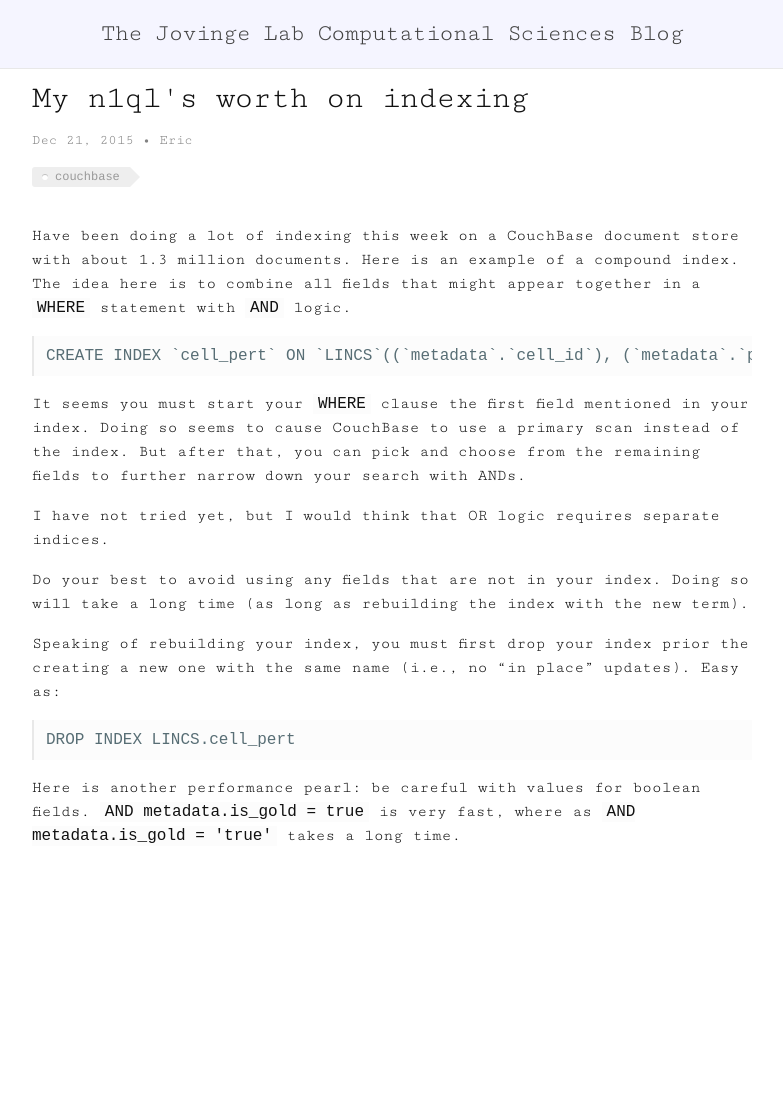
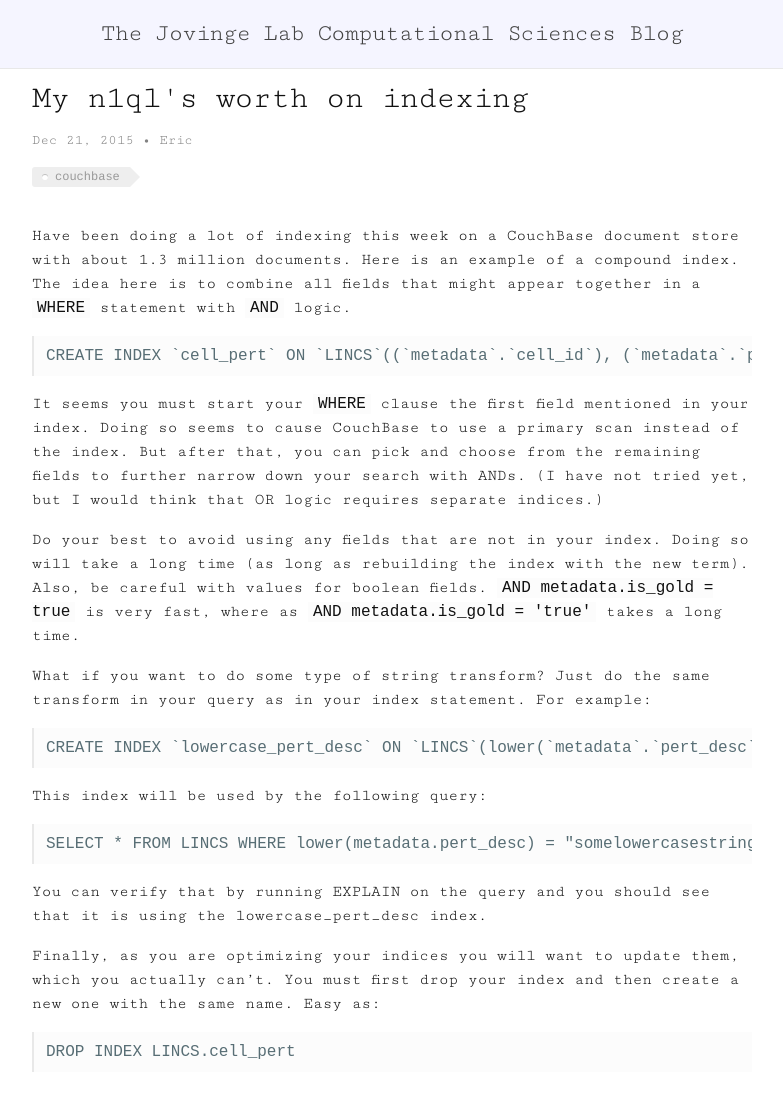
Before and after one commit to JovingeLabSoftware/JovingeLabSoftware.github.io, a Jekyll site: the page built from _posts/2015-12-21-my-n1ql-s-worth-on-indexing.md, in a window 1280 px wide and 1136 px high. Shown: the top 1111 px of the window, without its empty margins (248-1031 px from the left). Built offline with Jekyll 4.4.1, drawn with Linux system fonts in a browser that asks for light colours; Markdown is read by kramdown in place of the engine named in the settings; comment, search, counter and statistics services are not loaded.

Commit message:
Updated 2015-12-21-my-n1ql-s-worth-on-indexing.md

````diff
--- a/_posts/2015-12-21-my-n1ql-s-worth-on-indexing.md
+++ b/_posts/2015-12-21-my-n1ql-s-worth-on-indexing.md
@@ -9,22 +9,33 @@ published: true
 title: "My n1ql's worth on indexing"
 ---
 
+
 Have been doing a lot of indexing this week on a CouchBase document store with about 1.3 million documents. Here is an example of a compound index.  The idea here is to combine all fields that might appear together in a `WHERE` statement with `AND` logic.
 
 ```
 CREATE INDEX `cell_pert` ON `LINCS`((`metadata`.`cell_id`), (`metadata`.`pert_desc`), (`metadata`.`pert_dose`), (`metadata`.`pert_time`), (`metadata`.`is_gold`)) USING GSI
 ```
 
-It seems you must start your `WHERE` clause the first field mentioned in your index.  Doing so seems to cause CouchBase to use a primary scan instead of the index.  But after that, you can pick and choose from the remaining fields to further narrow down your search with ANDs.
+It seems you must start your `WHERE` clause the first field mentioned in your index.  Doing so seems to cause CouchBase to use a primary scan instead of the index.  But after that, you can pick and choose from the remaining fields to further narrow down your search with ANDs. (I have not tried yet, but I would think that OR logic requires separate indices.)
 
-I have not tried yet, but I would think that OR logic requires separate indices.
+Do your best to avoid using any fields that are not in your index.  Doing so will take a long time (as long as rebuilding the index with the new term). Also, be careful with values for boolean fields.  `AND metadata.is_gold = true` is very fast, where as `AND metadata.is_gold = 'true'` takes a long time.
 
-Do your best to avoid using any fields that are not in your index.  Doing so will take a long time (as long as rebuilding the index with the new term).
+What if you want to do some type of string transform?  Just do the same transform in your query as in your index statement.  For example:
 
-Speaking of rebuilding your index, you must first drop your index prior the creating a new one with the same name (i.e., no "in place" updates).  Easy as:
+```
+CREATE INDEX `lowercase_pert_desc` ON `LINCS`(lower(`metadata`.`pert_desc`)) USING GSI
+```
+
+This index will be used by the following query:
+
+```
+SELECT * FROM LINCS WHERE lower(metadata.pert_desc) = "somelowercasestring"
+```
+
+You can verify that by running EXPLAIN on the query and you should see that it is using the lowercase_pert_desc index.
+
+Finally, as you are optimizing your indices you will want to update them, which you actually can't.  You must first drop your index and then create a new one with the same name.  Easy as:
 
 ```
 DROP INDEX LINCS.cell_pert
 ```
-
-Here is another performance pearl: be careful with values for boolean fields.  `AND metadata.is_gold = true` is very fast, where as `AND metadata.is_gold = 'true'` takes a long time.
````
